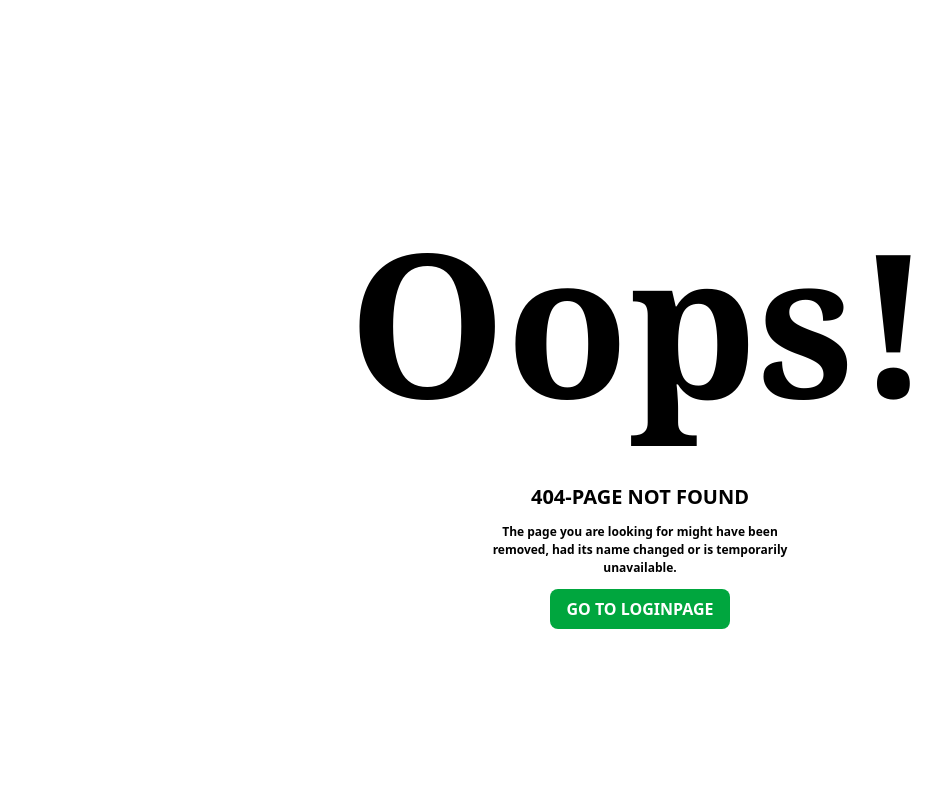
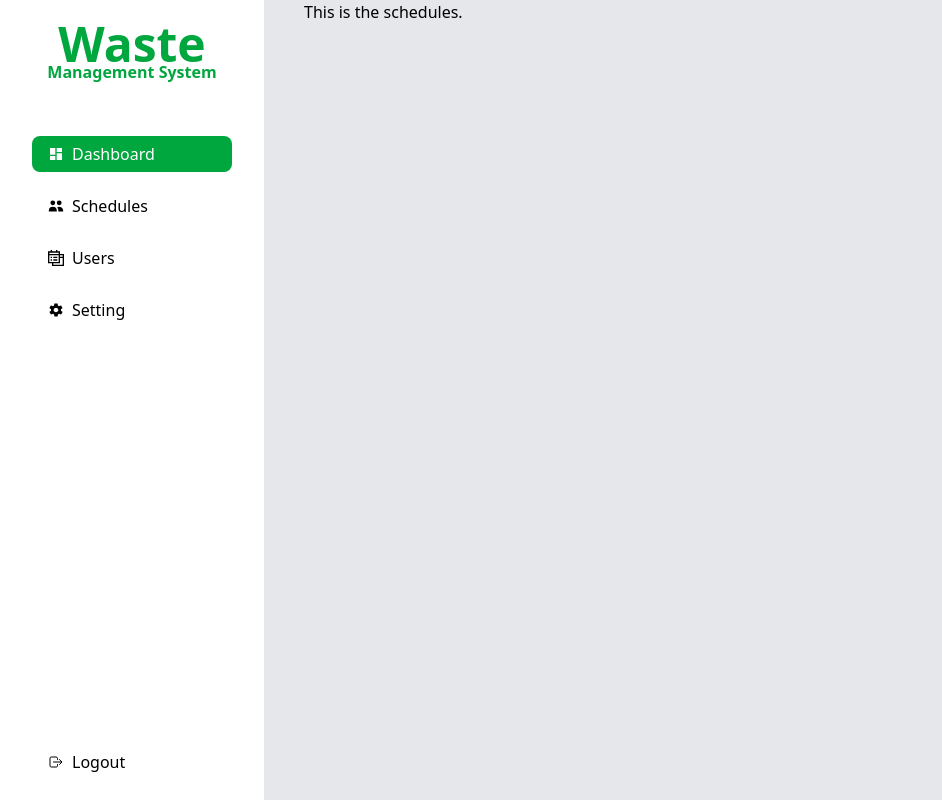
Before and after one commit to SaranshKoirala/Waste-Management-System, a React (Vite) app: page /admin/schedules in a window 1280 px wide. Before the commit this address had no page. Shown: the whole page, without its empty margins (0-942 px from the left). Built offline with nearby package versions, Linux system fonts and the light colour scheme; a web font is replaced by a local one.

Commit message:
Added some componenets in the admin layout

```diff
--- a/src/App.jsx
+++ b/src/App.jsx
@@ -10,6 +10,8 @@ import UserProfile from "./pages/UserProfile";
 import AdminLayout from "./pages/AdminLayout";
 import Dashboard from "./components/Dashboard";
 import Users from "./components/Users";
+import Setting from "./components/Setting";
+import Schedules from "./components/Schedules";
 
 function App() {
   return (
@@ -26,7 +28,9 @@ function App() {
       <Route path="/admin" element={<AdminLayout />}>
         <Route index element={<Navigate to="dashboard" replace />} />
         <Route path="dashboard" element={<Dashboard />} />
+        <Route path="schedules" element={<Schedules />} />
         <Route path="users" element={<Users />} />
+        <Route path="setting" element={<Setting />} />
       </Route>
       <Route path="*" element={<NotFound />} />
     </Routes>
--- /dev/null
+++ b/src/components/Schedules.jsx
@@ -0,0 +1,5 @@
+function Schedules() {
+  return <div>This is the schedules.</div>;
+}
+
+export default Schedules;
--- /dev/null
+++ b/src/components/Setting.jsx
@@ -0,0 +1,5 @@
+function Setting() {
+  return <div>This is the admin setting.</div>;
+}
+
+export default Setting;
--- a/src/pages/AdminLayout.jsx
+++ b/src/pages/AdminLayout.jsx
@@ -35,8 +35,8 @@ function AdminLayout() {
     {
       id: 3,
       logo: <IoMdSettings />,
-      content: "Settings",
-      to: "settings",
+      content: "Setting",
+      to: "setting",
     },
   ];
 
```
